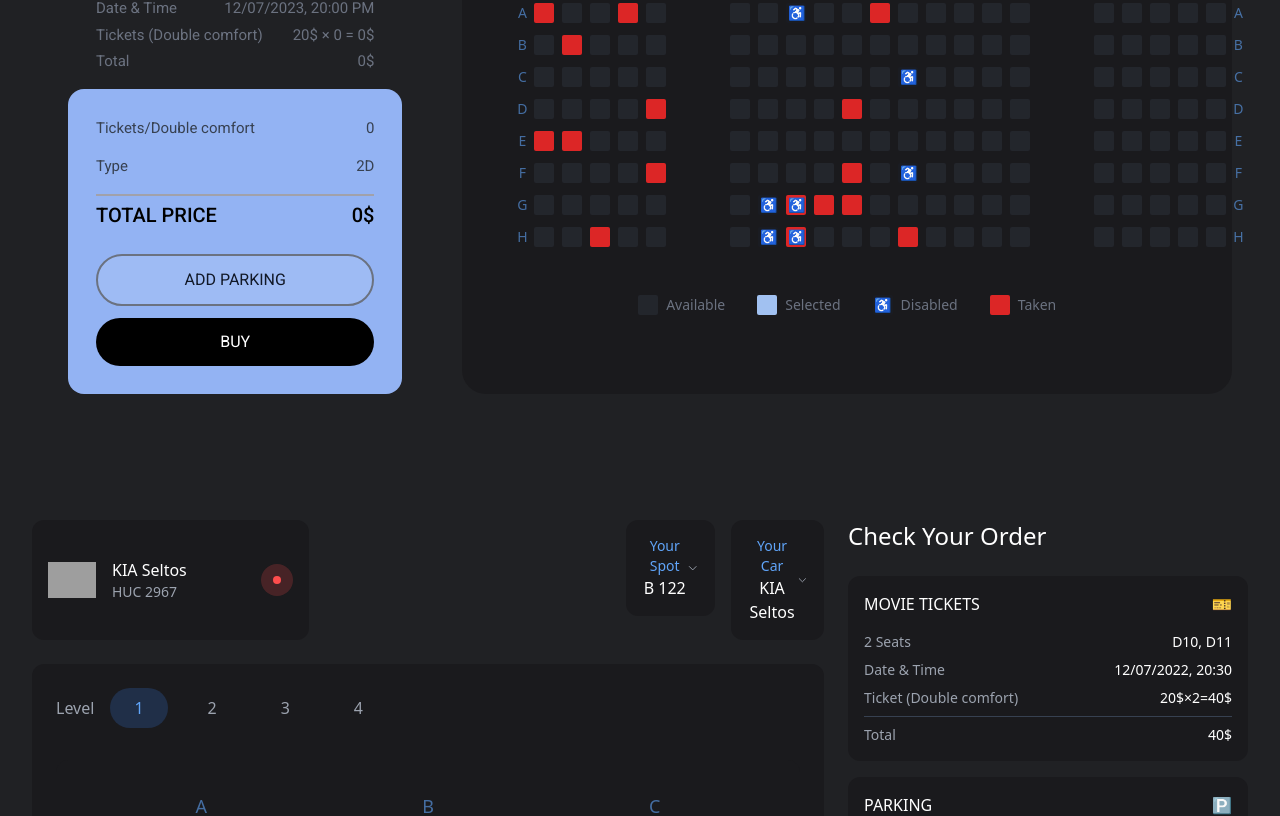
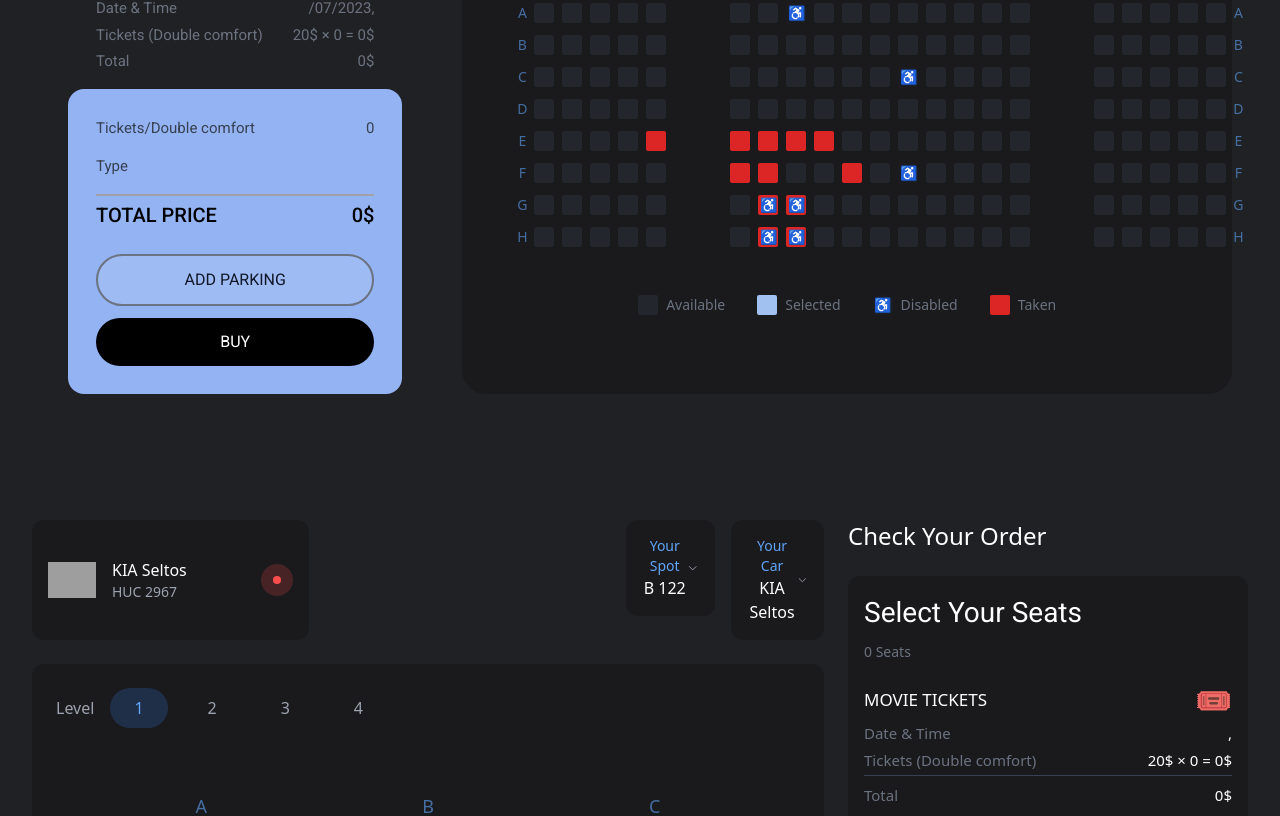
Before and after one commit to Prateeksingchn/Movie-seat-Booking-UI-React, a React (Vite) app: page / in a window 1280 px wide. Shown: the part 312-1128 px from the top of the page. Built offline with nearby package versions, Linux system fonts and the light colour scheme; grey boxes are pictures that could not be loaded.

Commit message:
feat: Implement real-time seat selection synchronization between Page2 and Page3 using context

```diff
--- a/src/App.jsx
+++ b/src/App.jsx
@@ -4,11 +4,13 @@ import Home from './components/home/Home';
 import NowShowing from './components/NowShowing';
 import ComingSoon from './components/ComingSoon';
 import AboutUs from './components/AboutUs';
+import { MovieTicketProvider } from './context/MovieTicketContext';
 
 // Placeholder components for other pages
 
 function App() {
   return (
+    <MovieTicketProvider>
       <Router>
         <div className="App">
           <Routes>
@@ -19,6 +21,7 @@ function App() {
           </Routes>
         </div>
       </Router>
+    </MovieTicketProvider>
   );
 }
 
--- a/src/components/home/page-2/LeftSection.jsx
+++ b/src/components/home/page-2/LeftSection.jsx
@@ -1,12 +1,16 @@
 import React from 'react';
+import { useMovieTickets } from '../../../context/MovieTicketContext';
 
-const LeftSection = ({
-  selectedSeats,
-  selectedDate,
-  selectedTime,
-  selectedType,
-  ticketPrice
-}) => {
+const LeftSection = () => {
+  const {
+    selectedSeats,
+    ticketPrice,
+    selectedDate,
+    selectedTime,
+    selectedType,
+    totalPrice
+  } = useMovieTickets();
+
   return (
     <div className="w-[30%] mx-5">
       {/* Ticket info */}
--- a/src/components/home/page-2/RightSection.jsx
+++ b/src/components/home/page-2/RightSection.jsx
@@ -1,6 +1,9 @@
 import React from 'react';
+import { useMovieTickets } from '../../../context/MovieTicketContext';
 
-const RightSection = ({ selectedSeats, takenSeats, handleSeatClick, rows }) => {
+const RightSection = () => {
+  const { selectedSeats, takenSeats, handleSeatClick, rows } = useMovieTickets();
+
   const isDisabled = (seatId) => {
     return ["G7", "G8", "H7", "H8", "A8", "C12", "F12"].includes(seatId);
   };
--- a/src/components/home/page-3/Page3.jsx
+++ b/src/components/home/page-3/Page3.jsx
@@ -1,18 +1,26 @@
 import React, { useState } from 'react';
+import { useMovieTickets } from '../../../context/MovieTicketContext';
 
 const Page3 = () => {
+  const {
+    selectedSeats,
+    ticketPrice,
+    selectedDate,
+    selectedTime,
+    selectedType,
+    totalPrice: movieTotalPrice
+  } = useMovieTickets();
+
   const [carModel, setCarModel] = useState("KIA Seltos");
   const [licensePlate, setLicensePlate] = useState("HUC 2967");
   const [parkingSpot, setParkingSpot] = useState("B 122");
   const [selectedLevel, setSelectedLevel] = useState(1);
-  const [movieTickets, setMovieTickets] = useState({ count: 2, price: 20, seats: ["D10", "D11"] });
   const [parkingDetails, setParkingDetails] = useState({ hours: 3, pricePerHour: 5 });
   const [isSpotDropdownOpen, setIsSpotDropdownOpen] = useState(false);
   const [isCarDropdownOpen, setIsCarDropdownOpen] = useState(false);
 
-  const totalMoviePrice = movieTickets.count * movieTickets.price;
   const totalParkingPrice = parkingDetails.hours * parkingDetails.pricePerHour;
-  const totalPrice = totalMoviePrice + totalParkingPrice;
+  const totalPrice = movieTotalPrice + totalParkingPrice;
 
   const parkingSpots = {
     1: {
@@ -353,29 +361,44 @@ const Page3 = () => {
         {/* Order Summary Header */}
         <div className="text-2xl text-white mb-6">Check Your Order</div>
 
-        {/* Movie Tickets Section */}
+        {/* Movie Tickets Section - Matching Page2 LeftSection style */}
         <div className="bg-[#1A1A1D] rounded-xl p-4 mb-4">
-          <div className="flex justify-between items-center mb-4">
-            <span className="text-white">MOVIE TICKETS</span>
-            <span className="text-orange-400">🎫</span>
+          <div className="flex items-center mb-1">
+            <h3 className="text-[28px] font-normal text-white mb-1 font-[roboto]">
+              Select Your Seats
+            </h3>
+          </div>
+          <div className="text-sm text-gray-500 mb-5 flex items-center">
+            <span>{selectedSeats.length} Seats</span>
+            {selectedSeats.map((seat) => (
+              <React.Fragment key={seat}>
+                <span className="mx-2">•</span>
+                <span>{seat}</span>
+              </React.Fragment>
+            ))}
           </div>
 
-          <div className="space-y-2 text-sm">
-            <div className="flex justify-between">
-              <span className="text-gray-400">2 Seats</span>
-              <span className="text-white">D10, D11</span>
+          {/* Movie Tickets Details */}
+          <div className="mb-4">
+            <div className="flex items-center mb-1">
+              <h3 className="text-[17px] text-white">MOVIE TICKETS</h3>
+              <span className="ml-auto text-orange-500 text-3xl">🎟️</span>
             </div>
-            <div className="flex justify-between">
-              <span className="text-gray-400">Date & Time</span>
-              <span className="text-white">12/07/2022, 20:30</span>
-            </div>
-            <div className="flex justify-between">
-              <span className="text-gray-400">Ticket (Double comfort)</span>
-              <span className="text-white">20$×2=40$</span>
-            </div>
-            <div className="flex justify-between pt-2 border-t border-gray-700">
-              <span className="text-gray-400">Total</span>
-              <span className="text-white">40$</span>
+            <div className="text-gray-500 space-y-1 text-[15px]">
+              <div className="flex justify-between">
+                <span>Date & Time</span>
+                <span className="text-white">{selectedDate}, {selectedTime}</span>
+              </div>
+              <div className="flex justify-between">
+                <span>Tickets (Double comfort)</span>
+                <span className="text-white">
+                  {ticketPrice}$ × {selectedSeats.length} = {movieTotalPrice}$
+                </span>
+              </div>
+              <div className="flex justify-between pt-2 border-t border-gray-700">
+                <span>Total</span>
+                <span className="text-white">{movieTotalPrice}$</span>
+              </div>
             </div>
           </div>
         </div>
--- /dev/null
+++ b/src/context/MovieTicketContext.jsx
@@ -0,0 +1,38 @@
+import React, { createContext, useState, useContext } from 'react';
+
+const MovieTicketContext = createContext();
+
+export const MovieTicketProvider = ({ children }) => {
+  const [selectedSeats, setSelectedSeats] = useState([]);
+  const [takenSeats] = useState(["E5", "E6", "E7", "E8", "E9", "F6", "F7", "F10", "G7", "G8", "H7", "H8"]);
+  const [ticketPrice] = useState(20);
+  const [rows] = useState(["A", "B", "C", "D", "E", "F", "G", "H"]);
+
+  const handleSeatClick = (seatId) => {
+    setSelectedSeats(prev => {
+      if (prev.includes(seatId)) {
+        return prev.filter(seat => seat !== seatId);
+      } else {
+        return [...prev, seatId];
+      }
+    });
+  };
+
+  return (
+    <MovieTicketContext.Provider
+      value={{
+        selectedSeats,
+        setSelectedSeats,
+        takenSeats,
+        ticketPrice,
+        rows,
+        handleSeatClick,
+        totalPrice: selectedSeats.length * ticketPrice
+      }}
+    >
+      {children}
+    </MovieTicketContext.Provider>
+  );
+};
+
+export const useMovieTickets = () => useContext(MovieTicketContext);
```
Lines whose indentation alone changed are shown as unchanged.
